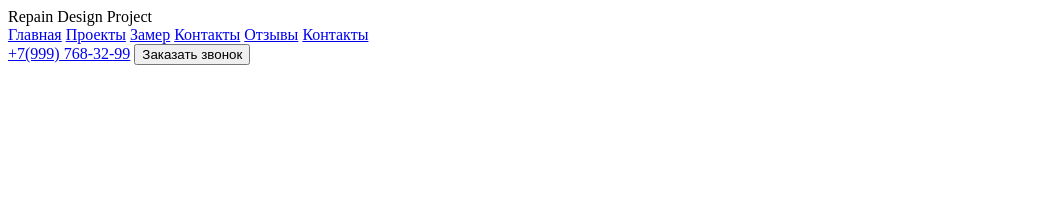
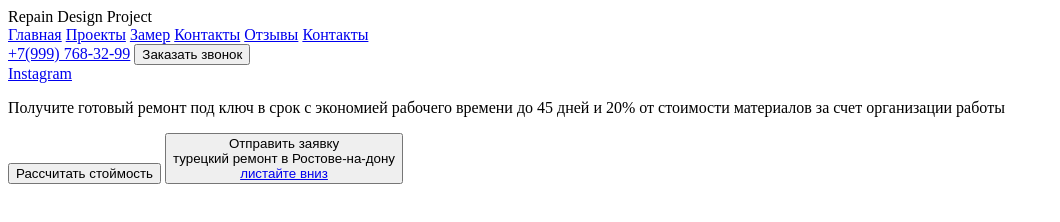
Before and after one commit to Kiss1414/repair-design, a website: page index.html in a window 1280 px wide. Shown: the whole page, without its empty margins (0-1060 px from the left). Drawn offline with Linux system fonts and the light colour scheme.

Commit message:
разметка main

```diff
--- a/index.html
+++ b/index.html
@@ -28,5 +28,19 @@
    </div>
    <!-- /.container -->
   </header>
+  <main>
+   <section class="hero">
+    <a href="#" class="instagram hero__instagram">Instagram</a>
+    <p class="hero__text">Получите готовый ремонт под ключ в срок с экономией рабочего времени до 45 дней и 20% от стоимости материалов за счет организации работы</p>
+    <button class="button hero__button--primary">Рассчитать стоймость</button>
+    <button class="button hero__button--outline">Отправить заявку</buttonbutton hero__button>
+    <div class="instagram">
+     <div class="h1 title hero__title">турецкий ремонт в Ростове-на-дону</div>
+    </div>
+    <!-- /.hero__content -->
+    <a href="#" class="scroll-down">листайте вниз</a>
+   </section>
+   <!-- /.hero -->
+  </main>
 </body>
 </html>
```
